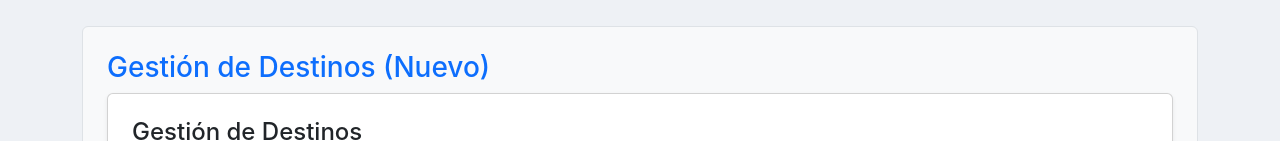
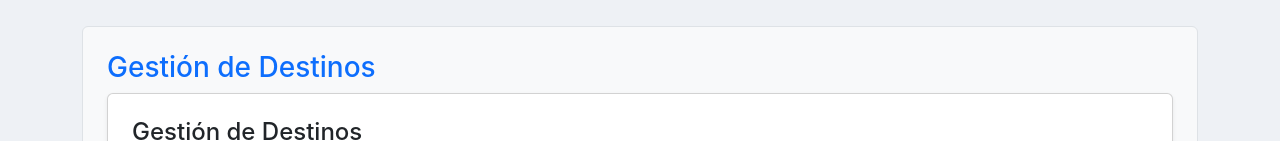
Before and after one commit to kanshaviajes/kansha, a React (Vite) app: page /admin in a window 1280 px wide. Shown: the part 207-348 px from the top of the page. Built offline with nearby package versions, Linux system fonts and the light colour scheme; no server answers; the database is empty.

Commit message:
agregue scroll admin

```diff
--- a/src/pages/Admin.jsx
+++ b/src/pages/Admin.jsx
@@ -1,3 +1,4 @@
+import { useEffect } from "react";
 import { useNavigate } from "react-router-dom";
 
 import HeroEdit from "../components/HeroEdit";
@@ -10,6 +11,14 @@ function Admin() {
 
   const navigate = useNavigate();
 
+  useEffect(() => {
+    window.scrollTo({
+      top: 0,
+      left: 0,
+      behavior: "smooth"
+    });
+  }, []);
+
   return (
     <div className="container py-5">
 
@@ -17,6 +26,7 @@ function Admin() {
 
         <div>
           <h2 className="mb-1">Panel de Administración 🛠️</h2>
+
           <p className="text-muted mb-0">
             Utiliza este panel para gestionar todo el contenido de la web.
           </p>
@@ -31,22 +41,36 @@ function Admin() {
 
       </div>
 
-      {/* NUEVA SECCIÓN MAESTRA */}
+      {/* GESTIÓN DE DESTINOS */}
+
       <section className="mb-5 border p-4 bg-light rounded">
-        <h3 className="text-primary">Gestión de Destinos (Nuevo)</h3>
+
+        <h3 className="text-primary">
+          Gestión de Destinos
+        </h3>
+
         <GestionDestinos />
+
       </section>
 
       <hr className="my-5" />
 
-      {/* SECCIONES EXISTENTES */}
+      {/* RESTO DEL PANEL */}
+
       <div className="row">
+
         <div className="col-12">
+
           <HeroEdit />
+
           <CardItemEdit />
+
           <SeccionViajesEdit />
+
           <OfertasAereasEdit />
+
         </div>
+
       </div>
 
     </div>
```
